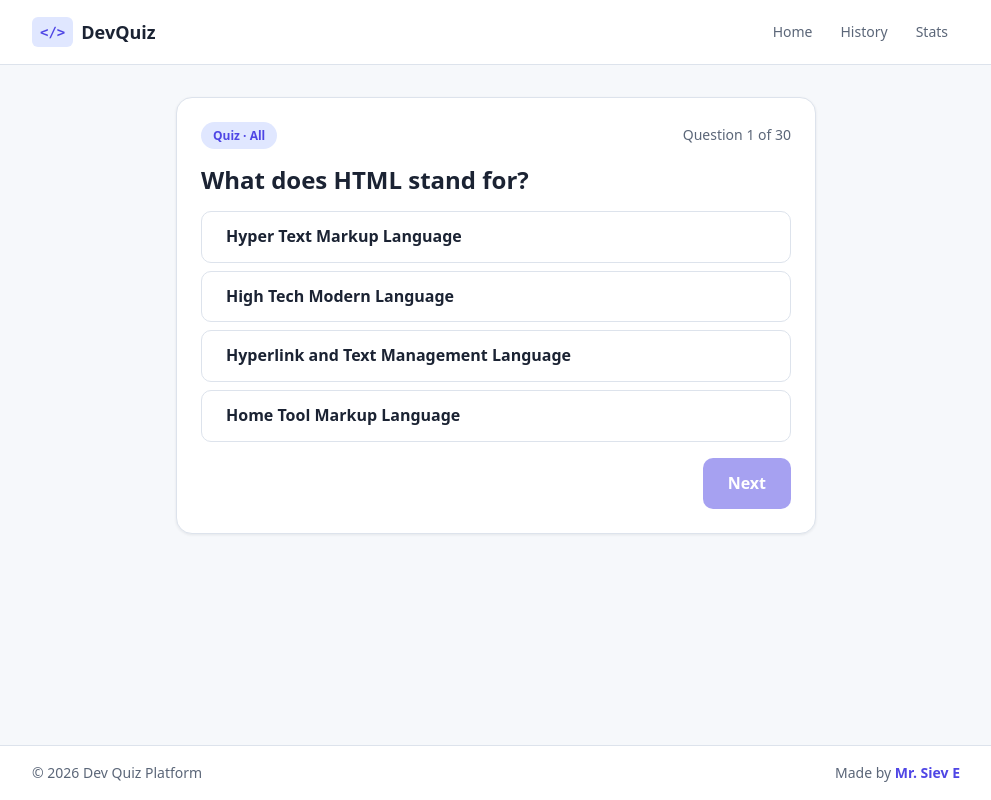
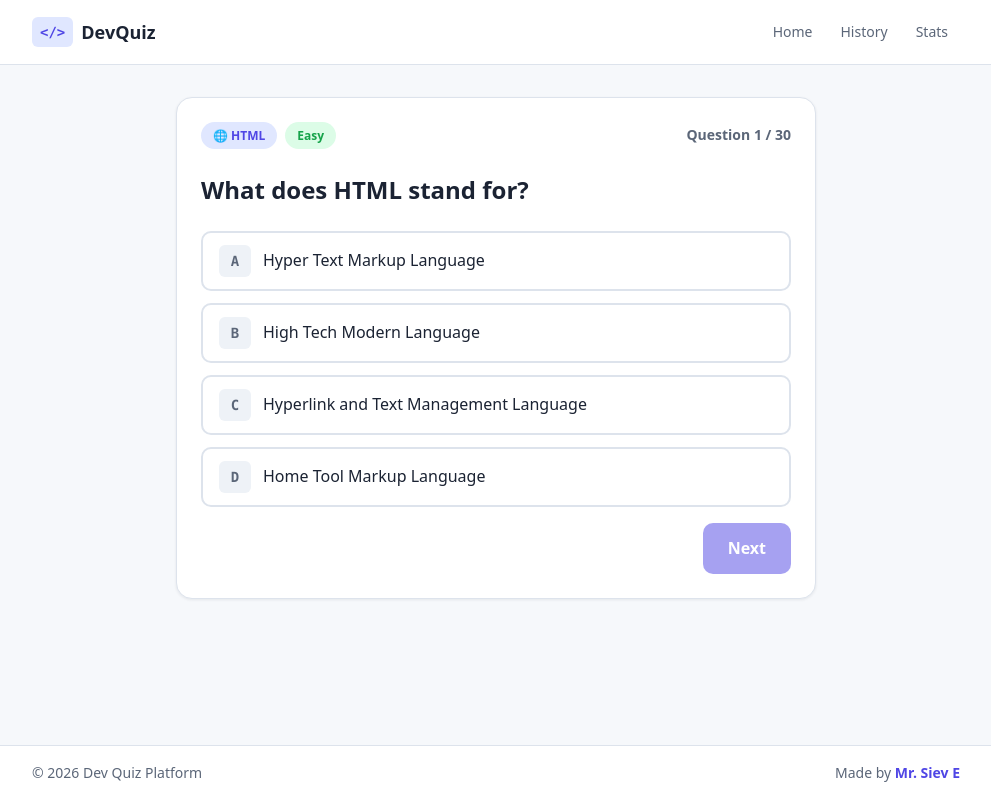
Before and after one commit to sieve-dev-sudo/dev-quiz-platform, a React (Vite) app: page /quiz in a window 1280 px wide. Shown: the whole page, without its empty margins (144-1135 px from the left). Built offline with nearby package versions, Linux system fonts and the light colour scheme.

Commit message:
refactor: use QuestionCard in Quiz page

```diff
--- a/src/pages/Quiz.jsx
+++ b/src/pages/Quiz.jsx
@@ -1,5 +1,6 @@
 import { useEffect } from 'react'
 import { Link, useSearchParams } from 'react-router-dom'
+import QuestionCard from '../components/QuestionCard'
 import { getCategoryById, getDifficultyById } from '../data/categories'
 import { QUIZ_STATUS } from '../context/quizReducer'
 import { useQuiz } from '../hooks/useQuiz'
@@ -81,34 +82,14 @@ function Quiz() {
 
   return (
     <section className="card quiz-box">
-      <div className="quiz-meta">
-        <span className="badge">
-          {title} · {difficultyName}
-        </span>
-        <span className="text-muted">
-          Question {currentIndex + 1} of {totalQuestions}
-        </span>
-      </div>
-
-      <h3>{currentQuestion.question}</h3>
-
-      <div className="quiz-options">
-        {currentQuestion.options.map((option, index) => {
-          const isSelected = currentAnswer?.selectedIndex === index
-
-          return (
-            <button
-              key={option}
-              type="button"
-              className={isSelected ? 'btn btn-primary quiz-option' : 'btn btn-outline quiz-option'}
-              onClick={() => answerQuestion(index)}
-              disabled={currentAnswer !== null}
-            >
-              {option}
-            </button>
-          )
-        })}
-      </div>
+      <QuestionCard
+        key={currentQuestion.id}
+        question={currentQuestion}
+        questionNumber={currentIndex + 1}
+        totalQuestions={totalQuestions}
+        selectedIndex={currentAnswer ? currentAnswer.selectedIndex : null}
+        onSelect={answerQuestion}
+      />
 
       {currentAnswer && (
         <p className="text-muted">
```
